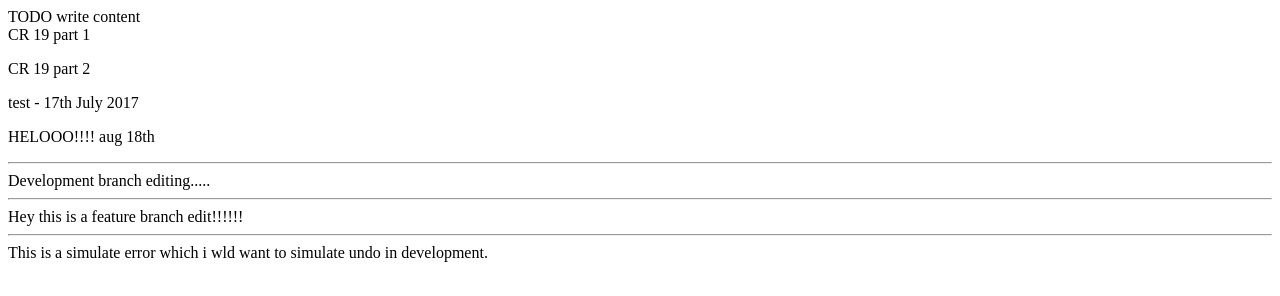
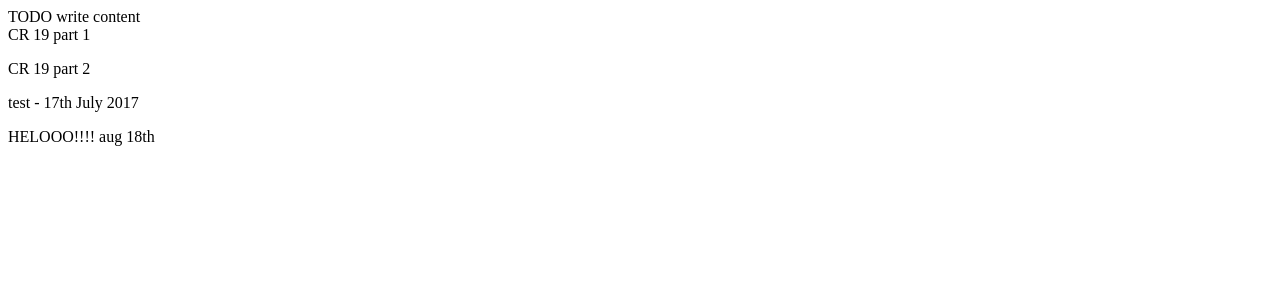
Before and after one commit to peterong-pd/mytest, a plain HTML site: page about.html in a window 1280 px wide. Drawn offline with Linux system fonts and the light colour scheme.

Commit message:
Line to simulate undo in Dev branch

```diff
--- a/about.html
+++ b/about.html
@@ -17,11 +17,5 @@ and open the template in the editor.
         <p>test - 17th July 2017</p>
         <p><test - 17th July 2017 - part 2/p>
          HELOOO!!!! aug 18th
-         <hr>
-         Development branch editing.....
-         <hr>
-         Hey this is a feature branch edit!!!!!!
-         <hr>
-         This is a simulate error which i wld want to simulate undo in development.
     </body>
 </html>
```
